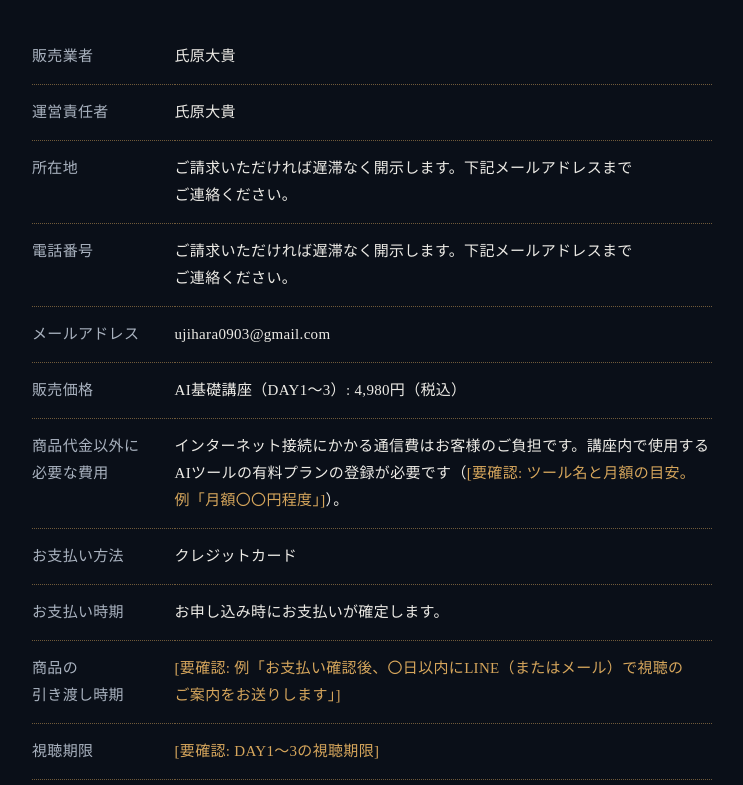
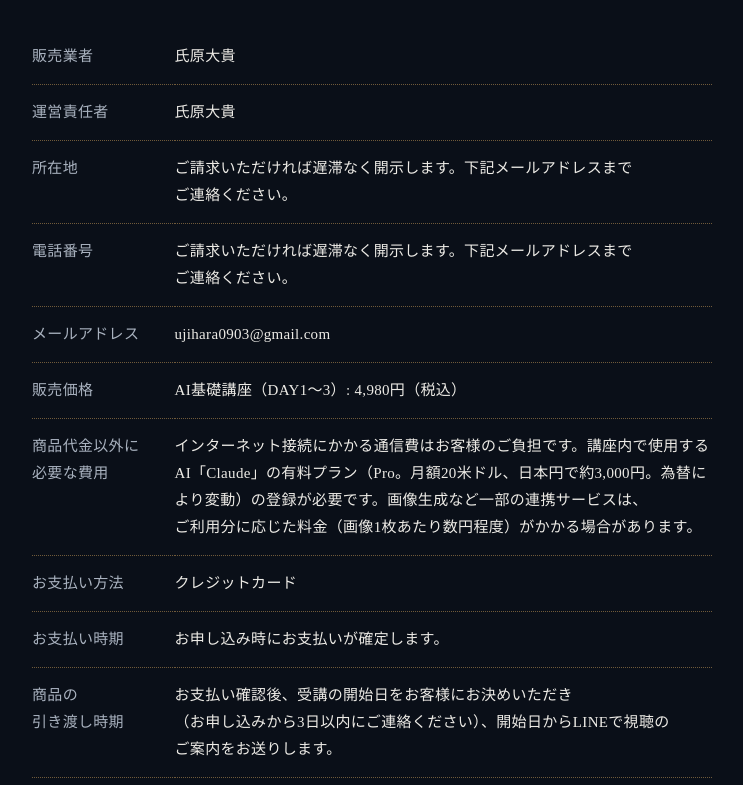
Before and after one commit to ujiji0903-hirotaka/ai-seminar-optin, a plain HTML site: page tokusho.html in a window 1280 px wide. Shown: the part 167-952 px from the top of the page, without its empty margins (268-1011 px from the left). Drawn offline with Linux system fonts and the light colour scheme; a web font is replaced by a local one.

Commit message:
特商法表記: 費用・引き渡し時期・視聴期限を確定
Co-Authored-By: Claude Sonnet 5.5 <noreply@anthropic.com>

```diff
--- a/tokusho.html
+++ b/tokusho.html
@@ -61,11 +61,11 @@
 <tr><th>電話番号</th><td>ご請求いただければ遅滞なく開示します。下記メールアドレスまでご連絡ください。</td></tr>
 <tr><th>メールアドレス</th><td>ujihara0903@gmail.com</td></tr>
 <tr><th>販売価格</th><td>AI基礎講座（DAY1〜3）: 4,980円（税込）</td></tr>
-<tr><th>商品代金以外に必要な費用</th><td>インターネット接続にかかる通信費はお客様のご負担です。講座内で使用するAIツールの有料プランの登録が必要です（<span class="tbd">[要確認: ツール名と月額の目安。例「月額〇〇円程度」]</span>）。</td></tr>
+<tr><th>商品代金以外に必要な費用</th><td>インターネット接続にかかる通信費はお客様のご負担です。講座内で使用するAI「Claude」の有料プラン（Pro。月額20米ドル、日本円で約3,000円。為替により変動）の登録が必要です。画像生成など一部の連携サービスは、ご利用分に応じた料金（画像1枚あたり数円程度）がかかる場合があります。</td></tr>
 <tr><th>お支払い方法</th><td>クレジットカード</td></tr>
 <tr><th>お支払い時期</th><td>お申し込み時にお支払いが確定します。</td></tr>
-<tr><th>商品の引き渡し時期</th><td><span class="tbd">[要確認: 例「お支払い確認後、〇日以内にLINE（またはメール）で視聴のご案内をお送りします」]</span></td></tr>
-<tr><th>視聴期限</th><td><span class="tbd">[要確認: DAY1〜3の視聴期限]</span></td></tr>
+<tr><th>商品の引き渡し時期</th><td>お支払い確認後、受講の開始日をお客様にお決めいただき（お申し込みから3日以内にご連絡ください）、開始日からLINEで視聴のご案内をお送りします。</td></tr>
+<tr><th>視聴期限</th><td>開始日から2週間</td></tr>
 <tr><th>返品・キャンセルについて</th><td>デジタルコンテンツの性質上、お客様都合による返品・キャンセルはお受けしていません。ただし、DAY1〜3をすべて受講し、毎回の感想を提出された方で、内容にご満足いただけなかった場合は、DAY3の受講後7日以内に上記メールアドレスへお申し出いただければ、受講料を全額返金します。返金はお支払いいただいたクレジットカードへの返金で行います。</td></tr>
 <tr><th>動作環境</th><td>インターネットに接続できるスマートフォンまたはパソコン。LINEアプリ。</td></tr>
 <tr><th>販売数量の制限</th><td>なし</td></tr>
```
